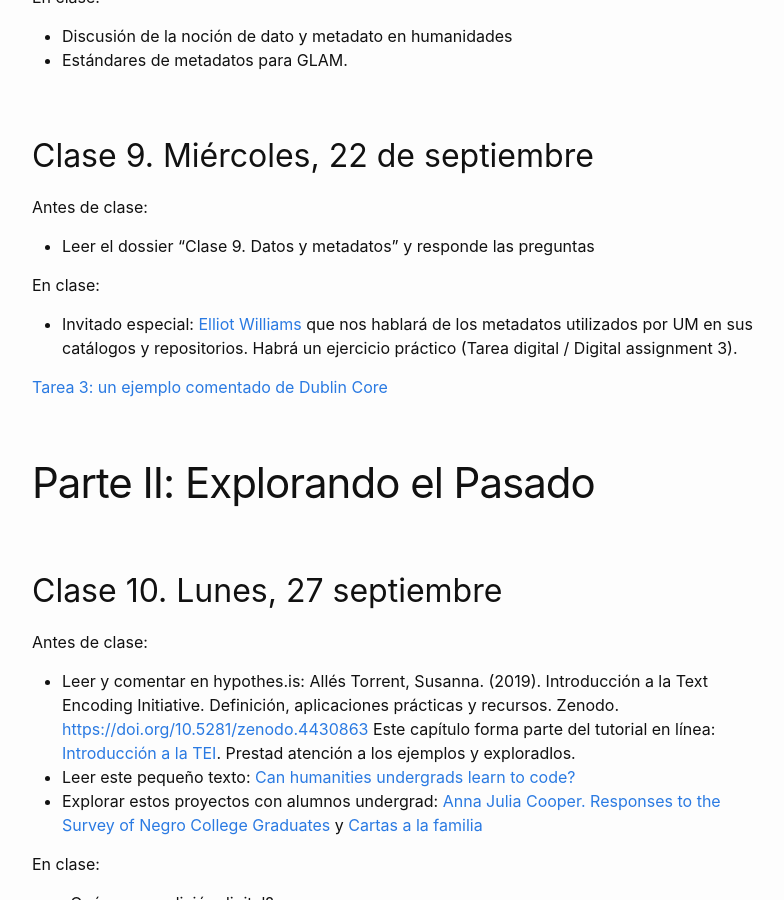
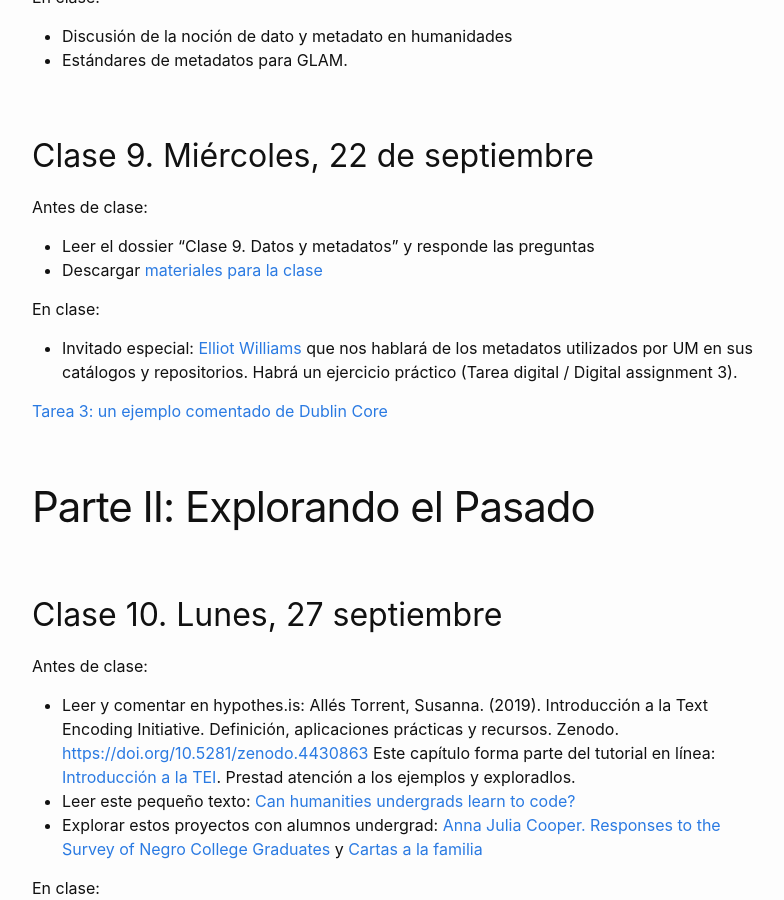
Before and after one commit to susannalles/SPA410, a Jekyll site: the page built from programa.md, in a window 1280 px wide and 900 px high, scrolled down 3435 px. Shown: the whole window, without its empty margins (238-1022 px from the left). Built offline with Jekyll 4.4.1, drawn with Linux system fonts in a browser that asks for light colours.

Commit message:
Update programa.md

```diff
--- a/programa.md
+++ b/programa.md
@@ -111,6 +111,7 @@ En clase:
 
 Antes de clase:
 * Leer el dossier "Clase 9. Datos y metadatos" y responde las preguntas
+* Descargar [materiales para la clase](https://github.com/susannalles/SPA410/tree/main/ejercicios/22-sept)
 
 En clase:
 * Invitado especial: [Elliot Williams](https://elliotdwilliams.com/about-elliot/) que nos hablará de los metadatos utilizados por UM en sus catálogos y repositorios. Habrá un ejercicio práctico (Tarea digital / Digital assignment 3).
```
